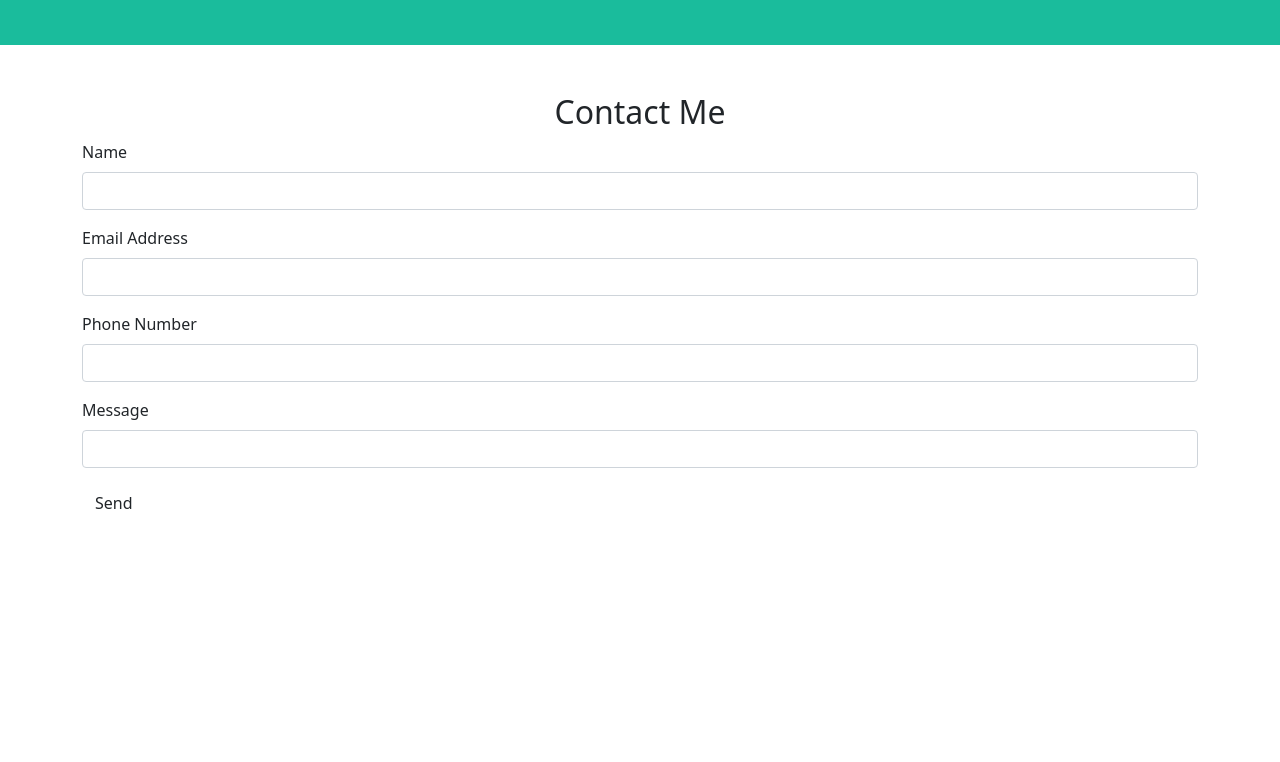
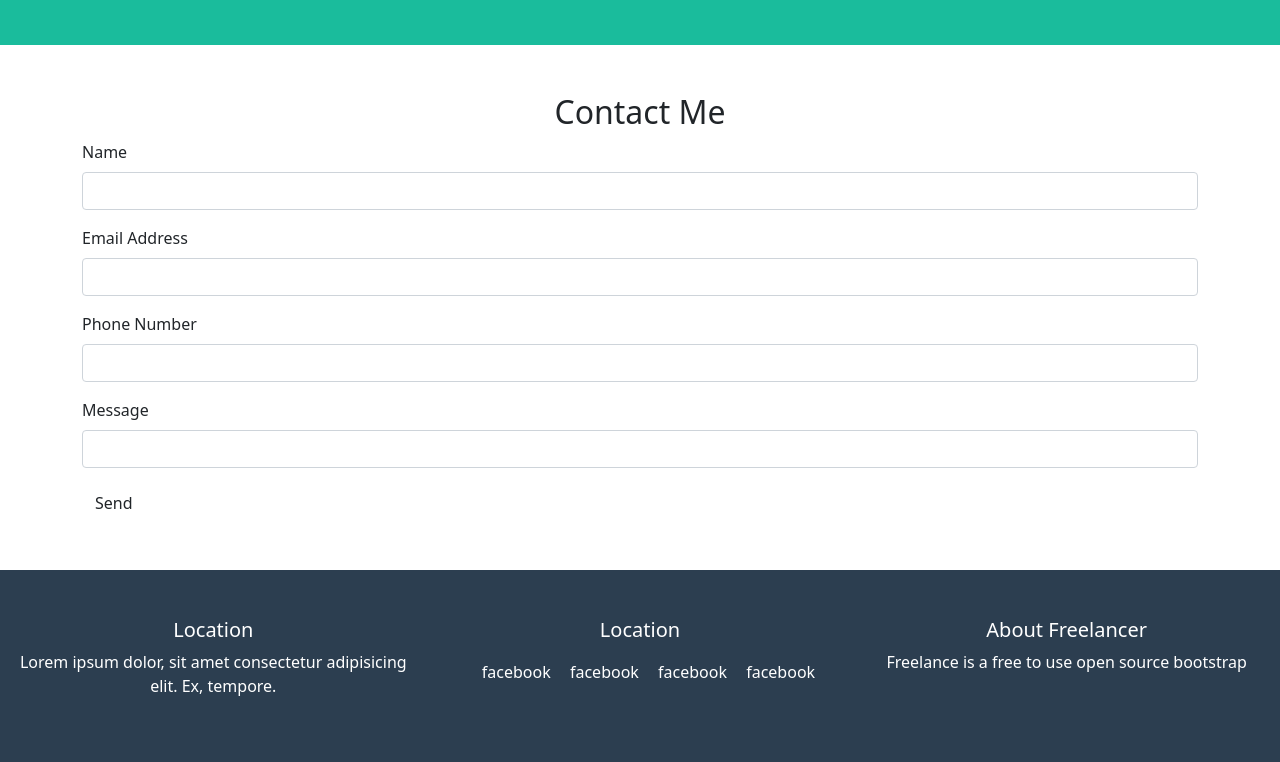
Before and after one commit to marcodem11/html-css-bootstrap-freelancer, a plain HTML site: page index.html in a window 1280 px wide. Shown: the part 1525-2287 px from the top of the page. Before the commit the page ends 2095 px from the top, so only its background shows below. Drawn offline with nearby package versions, Linux system fonts and the light colour scheme.

Commit message:
social-container

```diff
--- a/index.html
+++ b/index.html
@@ -183,6 +183,32 @@
                 </div>
             </div>
         </section>
+
+        <section id="social-container" class="gy-5 ">
+            <div class="container-fluid">
+                <div class="row py-5">
+                    <div class="col-12 col-sm-4 col-lg-4 text-center">
+                        <h5>Location</h5>
+                        <p>Lorem ipsum dolor, sit amet consectetur adipisicing elit. Ex, tempore.</p>
+                    </div>
+
+                    <div class="col-12 col-sm-4 col-lg-4 text-center">
+                        <h5>Location</h5>
+                        <ul>
+                            <li><a href="#"></a> facebook</li>
+                            <li><a href="#"></a> facebook</li>
+                            <li><a href="#"></a> facebook</li>
+                            <li><a href="#"></a> facebook</li>
+                        </ul>
+                    </div>
+
+                    <div class="col-12 col-sm-4 col-lg-4 text-center">
+                        <h5>About Freelancer</h5>
+                        <p>Freelance is a free to use open source bootstrap</p>
+                    </div>
+                </div>
+            </div>
+        </section>
     </main>
 
 
--- a/style.css
+++ b/style.css
@@ -41,3 +41,8 @@ ul li a{
     min-height: 300px;
     background-color: #1abc9c;
 }
+
+#social-container{
+    background-color: #2c3e50;
+    color: white;
+}
```
